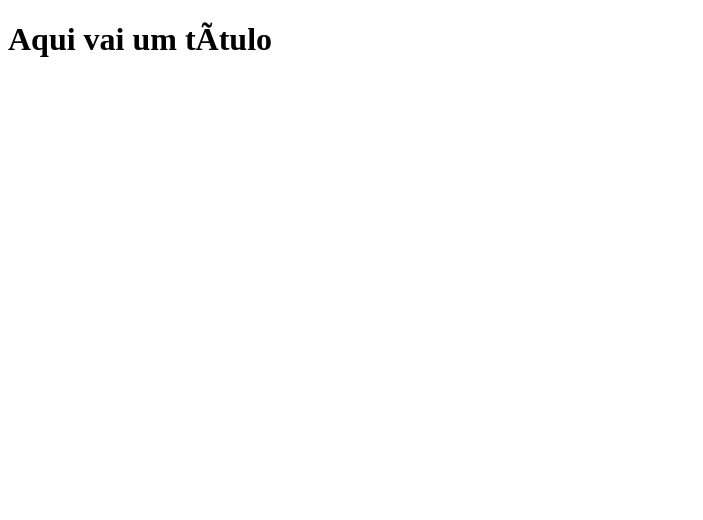
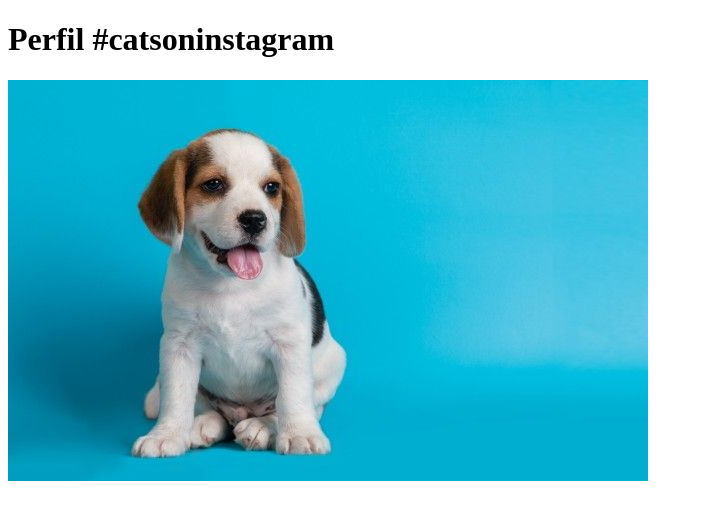
Before and after one commit to Alexandrelimax/faculdadeP-R, a plain HTML site: page index.html in a window 1280 px wide. Shown: the whole page, without its empty margins (0-703 px from the left). Drawn offline with Linux system fonts and the light colour scheme.

Commit message:
imagem do cachorro

```diff
--- a/index.html
+++ b/index.html
@@ -2,12 +2,14 @@
 
 <html lang="“pt-br”">
   <head>
-    <title>Título da página</title>
+    <title>Fanpage de Gatinhos</title>
 
     <meta charset="“utf-8”" />
   </head>
 
   <body>
-    <h1>Aqui vai um título</h1>
+    <h1>Perfil #catsoninstagram</h1>
+
+    <img src="imagens/cuidados-filhote-de-cachorro.jpg" />
   </body>
 </html>
```
Also changed, not shown: imagens/cuidados-filhote-de-cachorro.jpg (added).
